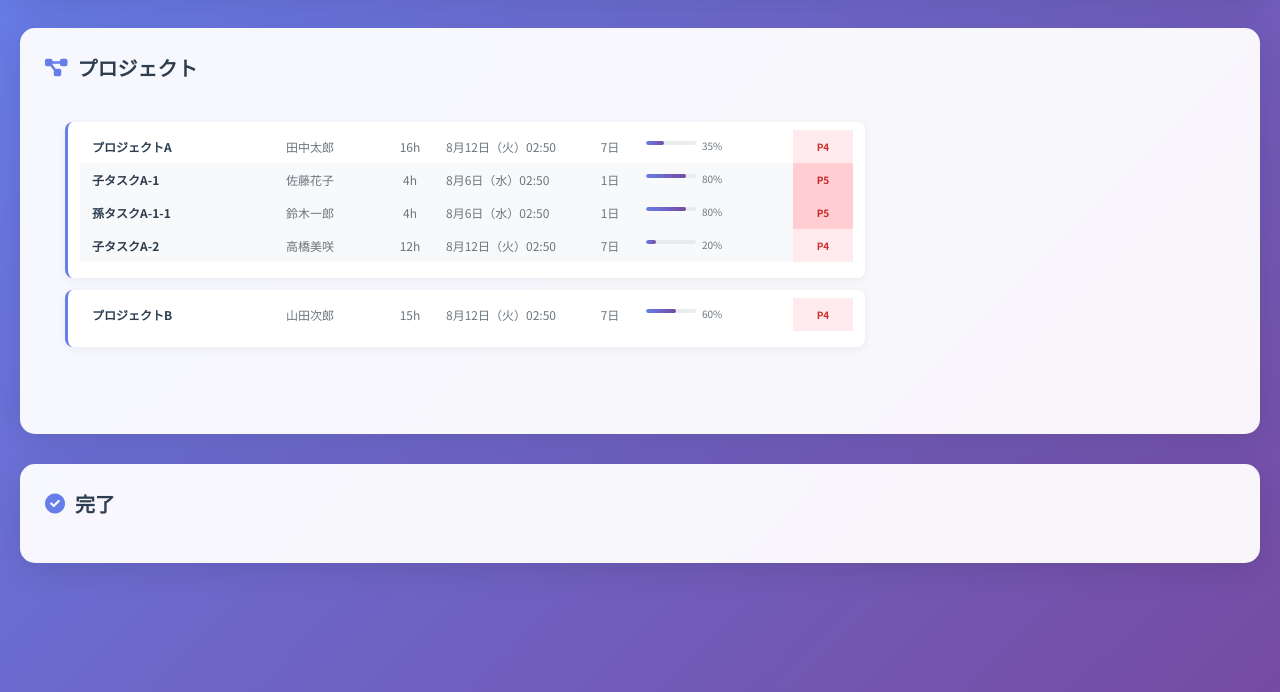
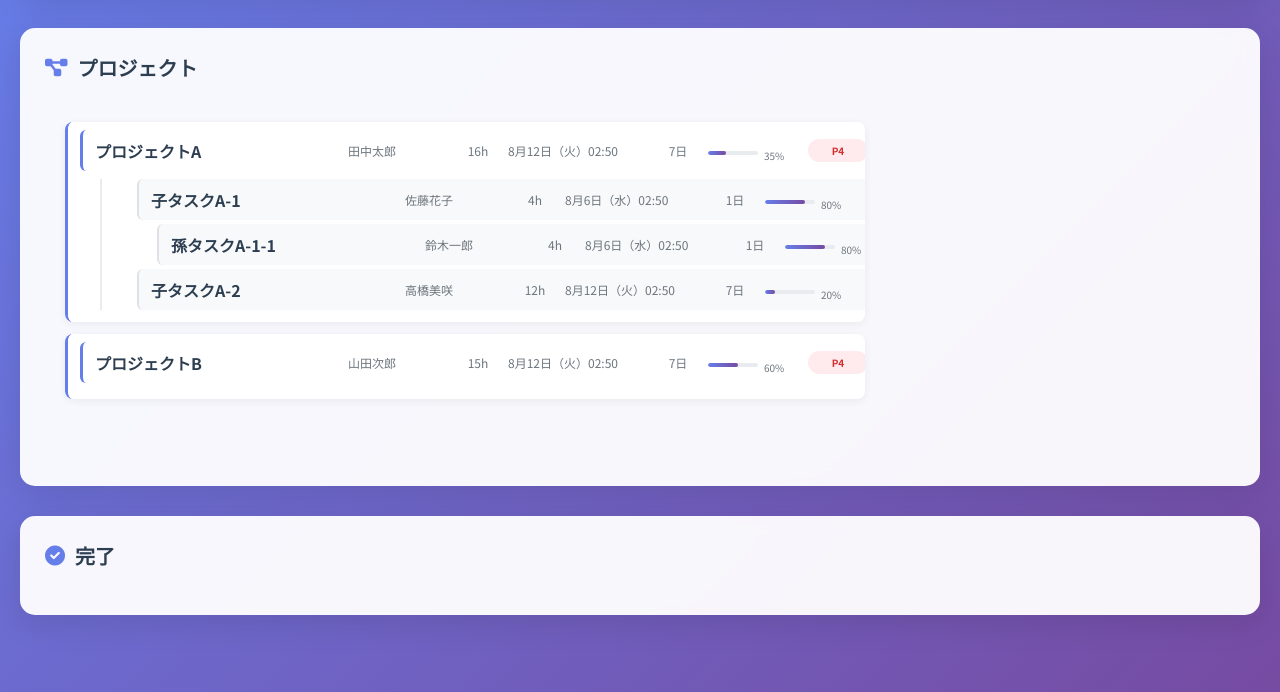
Before and after one commit to junkiiwai/task-manager, a plain HTML site: page index.html in a window 1280 px wide. Shown: the part 108-800 px from the top of the page. Drawn offline with Linux system fonts and the light colour scheme.

Commit message:
理想的な配置を実現: テーブル形式からflexbox形式に変更、縦の並びを確実に揃える

```diff
--- a/script.js
+++ b/script.js
@@ -333,23 +333,23 @@ class TaskManager {
         const childTasks = this.getChildTasks(project.id);
 
         projectElement.innerHTML = `
-            <table class="task-table">
-                <tr class="project-row">
-                    <td class="project-name">${project.name}</td>
-                    <td class="project-assignee">${project.assignee || '未設定'}</td>
-                    <td class="project-hours">${totalHours}h</td>
-                    <td class="project-deadline">${this.formatDeadline(latestDeadline)}</td>
-                    <td class="project-remaining">${remainingDays}日</td>
-                    <td class="project-progress">
-                        <div class="progress-bar">
-                            <div class="progress-fill" style="width: ${totalProgress}%"></div>
-                        </div>
-                        <div class="progress-text">${totalProgress}%</div>
-                    </td>
-                    <td class="project-priority priority-${autoPriority}">P${autoPriority}</td>
-                </tr>
+            <div class="task-row project-row" data-task-id="${project.id}">
+                <div class="task-name">${project.name}</div>
+                <div class="task-assignee">${project.assignee || '未設定'}</div>
+                <div class="task-hours">${totalHours}h</div>
+                <div class="task-deadline">${this.formatDeadline(latestDeadline)}</div>
+                <div class="task-remaining">${remainingDays}日</div>
+                <div class="task-progress">
+                    <div class="progress-bar">
+                        <div class="progress-fill" style="width: ${totalProgress}%"></div>
+                    </div>
+                    <div class="progress-text">${totalProgress}%</div>
+                </div>
+                <div class="task-priority priority-${autoPriority}">P${autoPriority}</div>
+            </div>
+            <div class="child-tasks">
                 ${this.renderChildTasks(childTasks, 1)}
-            </table>
+            </div>
         `;
 
         projectElement.addEventListener('click', (e) => {
@@ -401,20 +401,20 @@ class TaskManager {
             const grandChildTasks = this.getChildTasks(child.id);
 
             html += `
-                <tr class="child-task-row level-${level}" data-task-id="${child.id}">
-                    <td class="child-task-name">${child.name}</td>
-                    <td class="child-task-assignee">${child.assignee || '未設定'}</td>
-                    <td class="child-task-hours">${childTotalHours}h</td>
-                    <td class="child-task-deadline">${this.formatDeadline(childLatestDeadline)}</td>
-                    <td class="child-task-remaining">${childRemainingDays}日</td>
-                    <td class="child-task-progress">
+                <div class="task-row child-task-row level-${level}" data-task-id="${child.id}">
+                    <div class="task-name">${child.name}</div>
+                    <div class="task-assignee">${child.assignee || '未設定'}</div>
+                    <div class="task-hours">${childTotalHours}h</div>
+                    <div class="task-deadline">${this.formatDeadline(childLatestDeadline)}</div>
+                    <div class="task-remaining">${childRemainingDays}日</div>
+                    <div class="task-progress">
                         <div class="progress-bar">
                             <div class="progress-fill" style="width: ${childTotalProgress}%"></div>
                         </div>
                         <div class="progress-text">${childTotalProgress}%</div>
-                    </td>
-                    <td class="child-task-priority priority-${childAutoPriority}">P${childAutoPriority}</td>
-                </tr>
+                    </div>
+                    <div class="task-priority priority-${childAutoPriority}">P${childAutoPriority}</div>
+                </div>
                 ${this.renderChildTasks(grandChildTasks, level + 1)}
             `;
         });
--- a/styles.css
+++ b/styles.css
@@ -187,18 +187,22 @@ body {
     color: #6c757d;
 }
 
-.task-table {
-    width: 100% !important;
-    border-collapse: collapse !important;
+.task-row {
+    display: flex !important;
+    align-items: center !important;
+    padding: 8px 12px !important;
+    margin-bottom: 4px !important;
+    border-radius: 6px !important;
+    cursor: pointer !important;
+    transition: all 0.3s ease !important;
     font-size: 12px !important;
-    margin-bottom: 8px !important;
+    min-width: 800px !important;
+    width: 800px !important;
 }
 
 .project-row {
     background: white !important;
-    border-radius: 8px !important;
-    cursor: pointer !important;
-    transition: all 0.3s ease !important;
+    border-left: 3px solid #667eea !important;
 }
 
 .project-row:hover {
@@ -207,65 +211,92 @@ body {
 
 .child-task-row {
     background: #f8f9fa !important;
-    border-radius: 6px !important;
-    cursor: pointer !important;
-    transition: all 0.3s ease !important;
+    border-left: 2px solid #dee2e6 !important;
 }
 
 .child-task-row:hover {
     background: #e9ecef !important;
 }
 
-.project-name, .child-task-name {
+.child-task-row.level-1 {
+    margin-left: 20px !important;
+}
+
+.child-task-row.level-2 {
+    margin-left: 40px !important;
+}
+
+.child-task-row.level-3 {
+    margin-left: 60px !important;
+}
+
+.task-name {
     font-weight: 600 !important;
     color: #2c3e50 !important;
     white-space: nowrap !important;
     overflow: hidden !important;
     text-overflow: ellipsis !important;
     width: 200px !important;
-    padding: 8px 12px !important;
+    min-width: 200px !important;
+    flex-shrink: 0 !important;
 }
 
-.project-assignee, .child-task-assignee {
+.task-assignee {
     color: #6c757d !important;
     white-space: nowrap !important;
     overflow: hidden !important;
     text-overflow: ellipsis !important;
     width: 100px !important;
-    padding: 8px 6px !important;
+    min-width: 100px !important;
+    flex-shrink: 0 !important;
 }
 
-.project-hours, .child-task-hours {
+.task-hours {
     color: #6c757d !important;
     text-align: center !important;
     white-space: nowrap !important;
     width: 60px !important;
-    padding: 8px 4px !important;
+    min-width: 60px !important;
+    flex-shrink: 0 !important;
 }
 
-.project-deadline, .child-task-deadline {
+.task-deadline {
     color: #6c757d !important;
     white-space: nowrap !important;
     overflow: hidden !important;
     text-overflow: ellipsis !important;
     width: 140px !important;
-    padding: 8px 6px !important;
+    min-width: 140px !important;
+    flex-shrink: 0 !important;
 }
 
-.project-remaining, .child-task-remaining {
+.task-remaining {
     color: #6c757d !important;
     text-align: center !important;
     white-space: nowrap !important;
     width: 60px !important;
-    padding: 8px 4px !important;
+    min-width: 60px !important;
+    flex-shrink: 0 !important;
 }
 
-.project-progress, .child-task-progress {
+.task-progress {
     display: flex !important;
     align-items: center !important;
     gap: 6px !important;
     width: 100px !important;
-    padding: 8px 6px !important;
+    min-width: 100px !important;
+    flex-shrink: 0 !important;
+}
+
+.task-priority {
+    padding: 4px 6px !important;
+    font-size: 10px !important;
+    font-weight: 600 !important;
+    text-align: center !important;
+    text-transform: uppercase !important;
+    width: 60px !important;
+    min-width: 60px !important;
+    flex-shrink: 0 !important;
 }
 
 .progress-bar {
@@ -287,15 +318,6 @@ body {
     font-size: 10px !important;
     color: #6c757d !important;
     min-width: 20px !important;
-}
-
-.project-priority, .child-task-priority {
-    padding: 4px 6px !important;
-    font-size: 10px !important;
-    font-weight: 600 !important;
-    text-align: center !important;
-    text-transform: uppercase !important;
-    width: 60px !important;
 }
 
 /* 階層表示 */
```
